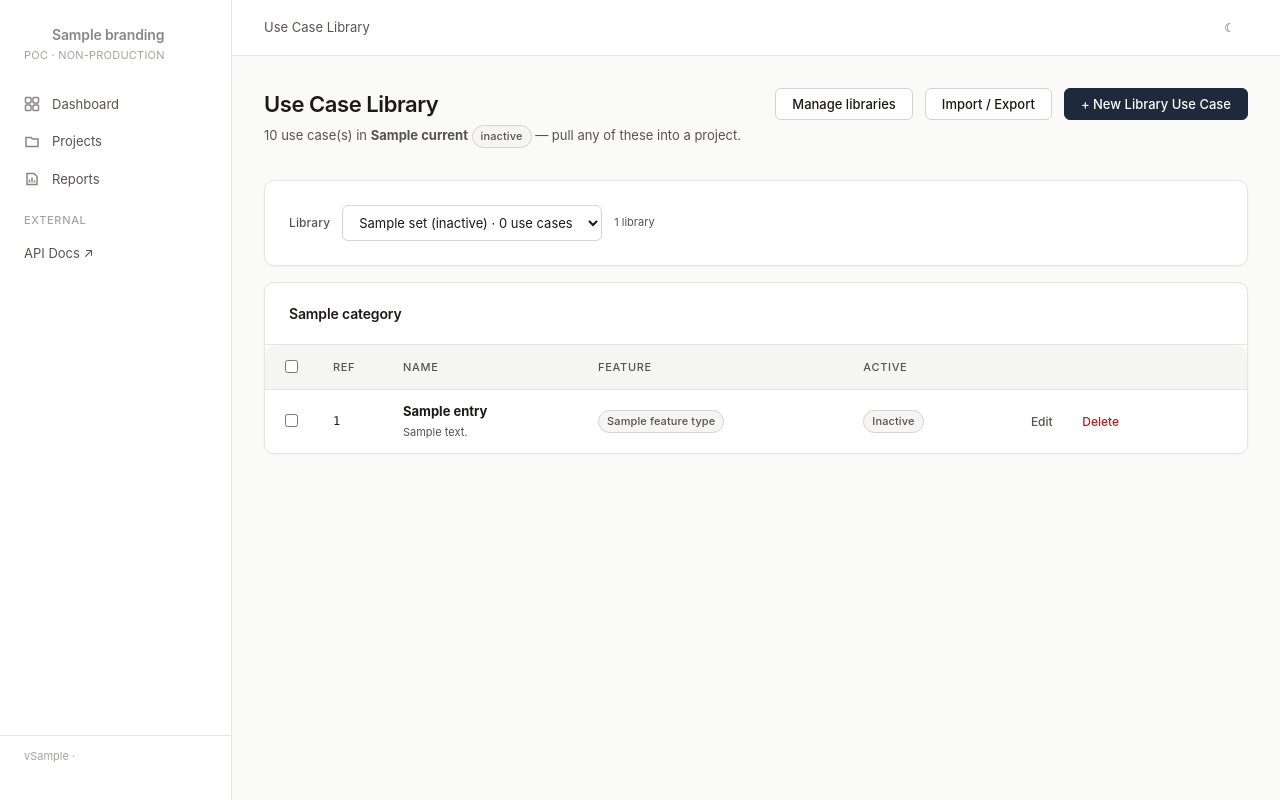
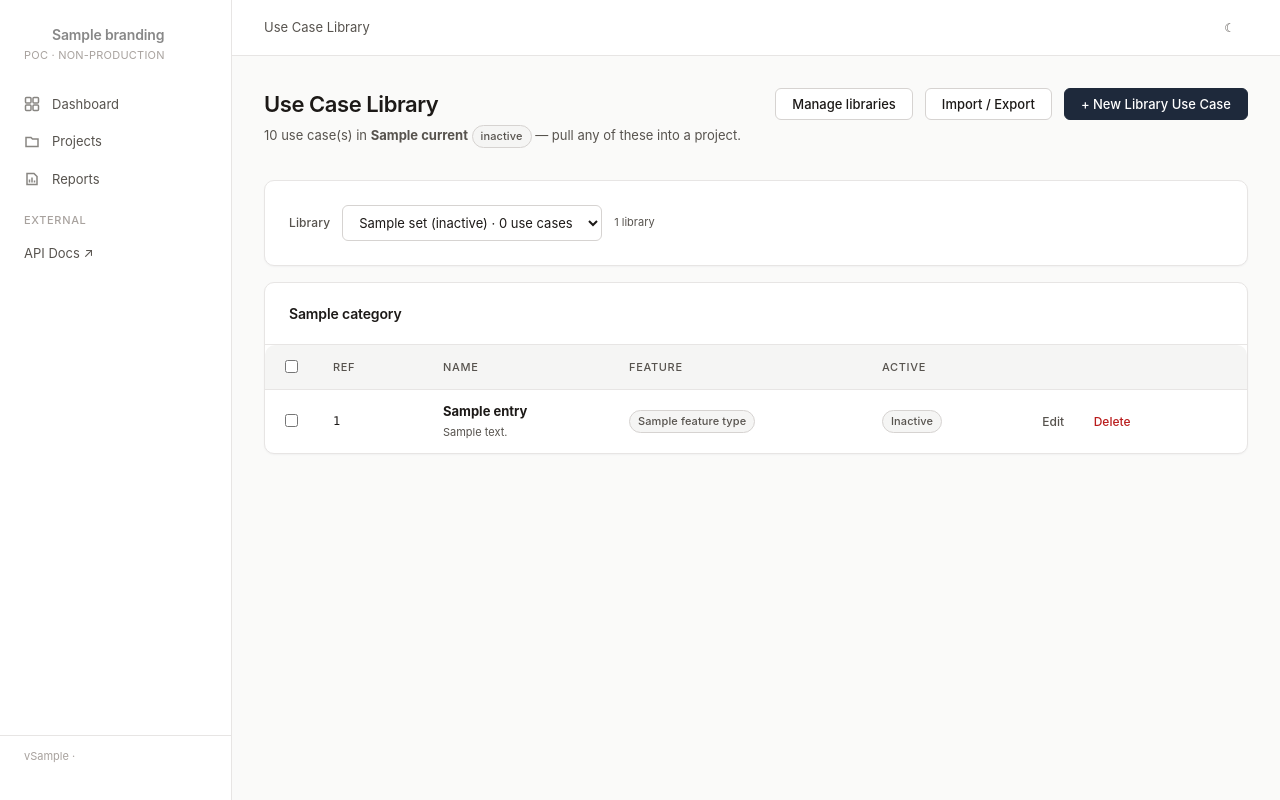
Before and after one commit to tmanmidwest/POC-Tracker, a FastAPI app: template app/templates/library/list.html in a window 1280 px wide. Run offline with FastAPI, Linux system fonts and the light colour scheme; the template is opened without the code that fills it: most values are stand-ins (such as "Sample title", 1, 10 or a date in 2020); parts of the project's set-up code (start-up, migrations or seed data) failed here and were passed over; some libraries are stand-ins or nearby versions; some web fonts are replaced.

Commit message:
updated column for use case ref to expand if more than 2-3 characters for visual in UI

```diff
--- a/app/templates/library/list.html
+++ b/app/templates/library/list.html
@@ -102,13 +102,13 @@
   <table class="table">
     <thead><tr>
       <th style="width:34px;"><input type="checkbox" class="uc-select-all" data-group="{{ gidx }}" title="Select all in this category" /></th>
-      <th style="width:70px;">Ref</th><th>Name</th><th>Feature</th><th>Active</th><th></th>
+      <th style="width:110px; white-space:nowrap;">Ref</th><th>Name</th><th>Feature</th><th>Active</th><th></th>
     </tr></thead>
     <tbody>
       {% for e in g.entries %}
       <tr>
         <td><input type="checkbox" class="uc-select" data-group="{{ gidx }}" value="{{ e.id }}" /></td>
-        <td class="mono">{{ e.default_reference_number or "—" }}</td>
+        <td class="mono" style="white-space:nowrap;">{{ e.default_reference_number or "—" }}</td>
         <td><strong>{{ e.name }}</strong>{% if e.description %}<br><span class="text-muted text-xs">{{ e.description }}</span>{% endif %}</td>
         <td>{% if e.feature_type %}<span class="badge badge--neutral">{{ e.feature_type.name }}</span>{% else %}—{% endif %}</td>
         <td>{% if e.is_active %}<span class="badge badge--success">Active</span>{% else %}<span class="badge badge--neutral">Inactive</span>{% endif %}</td>
```
